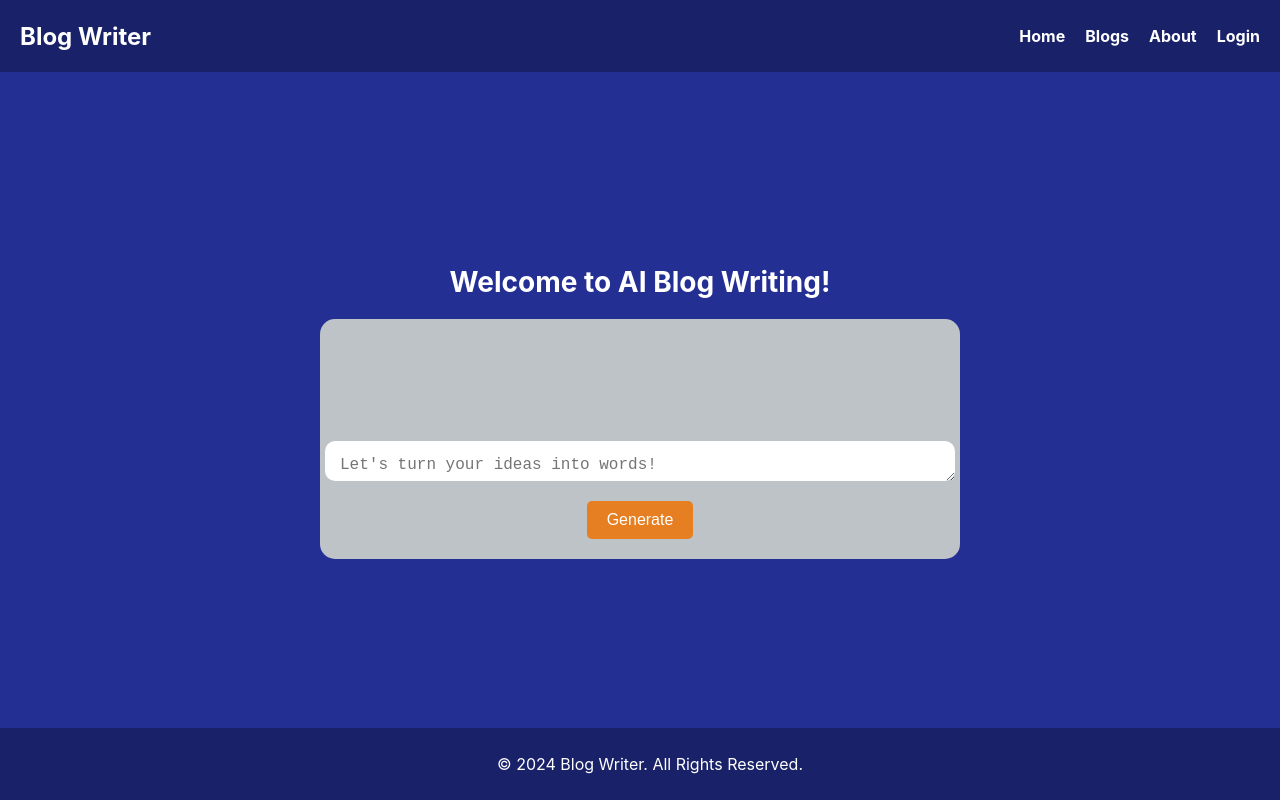
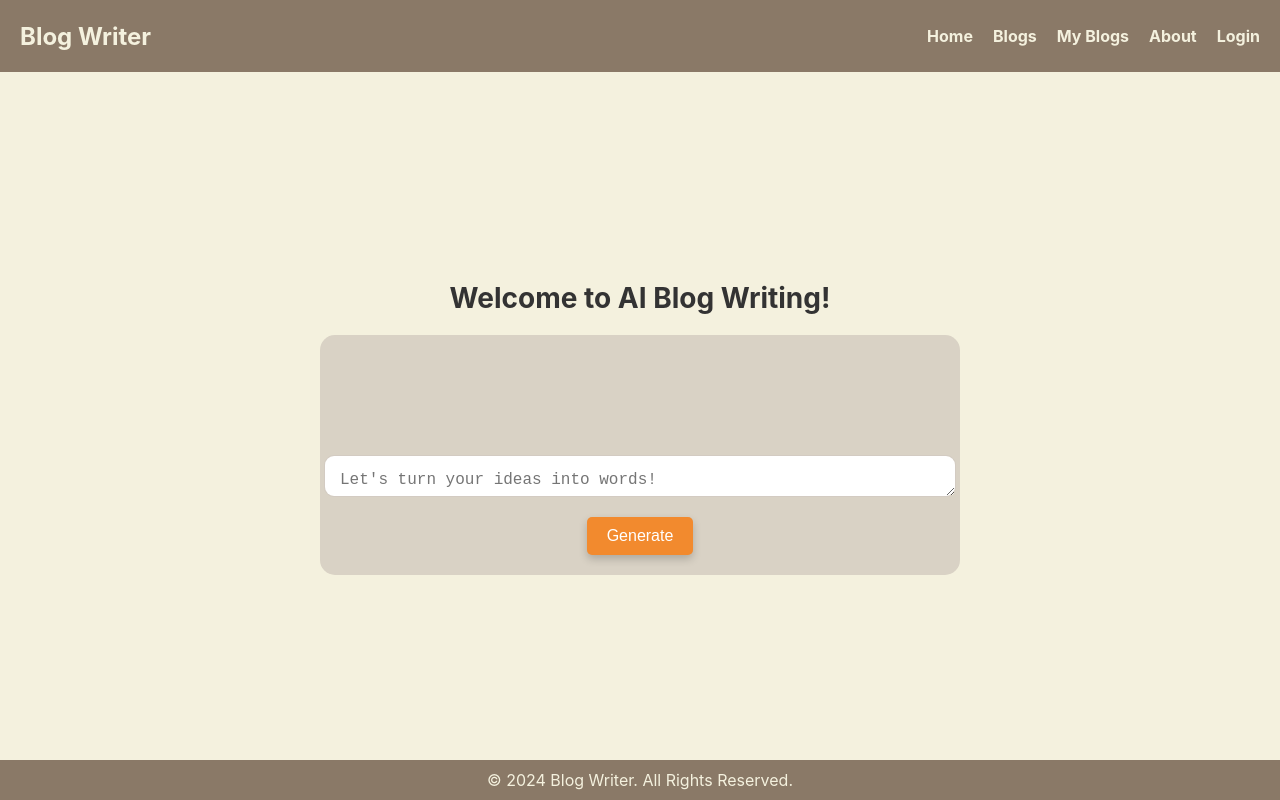
Before and after one commit to Shreeza7/CMPS-420, a React (Create React App) app in the folder frontend/: page / in a window 1280 px wide. Built offline with nearby package versions, Linux system fonts and the light colour scheme.

Commit message:
fixed footer, changed theme color, added blogs page

```diff
--- a/frontend/package.json
+++ b/frontend/package.json
@@ -8,6 +8,7 @@
     "@testing-library/user-event": "^13.5.0",
     "react": "^18.3.1",
     "react-dom": "^18.3.1",
+    "react-router-dom": "^6.27.0",
     "react-scripts": "5.0.1",
     "web-vitals": "^2.1.4"
   },
--- a/frontend/src/components/footer.js
+++ b/frontend/src/components/footer.js
@@ -3,19 +3,36 @@ import React from 'react';
 const Footer = () => {
   return (
     <footer style={footerStyle}>
-      <p>&copy; 2024 Blog Writer. All Rights Reserved.</p>
+      <p style={footerTextStyle}>&copy; 2024 Blog Writer. All Rights Reserved.</p>
     </footer>
   );
 };
 
 const footerStyle = {
-  textAlign: 'center',
-  padding: '10px',
-  backgroundColor: '#192169',
-  color: 'white',
+  display: 'flex',
+  justifyContent: 'center',
+  alignItems: 'center',
+  padding: '10px 20px',
+  backgroundColor: '#8A7967',
+  color: '#F4F1DE',
   position: 'relative',
   bottom: 0,
-  width: '100%'
+  maxWidth: '100%',
+  overflow: 'hidden',
+  textAlign: 'center',
+};
+
+const footerTextStyle = {
+  fontSize: '16px',
+  margin: 0,
+};
+
+footerStyle['@media (max-width: 600px)'] = {
+  padding: '15px 10px',
+};
+
+footerTextStyle['@media (max-width: 600px)'] = {
+  fontSize: '14px',
 };
 
 export default Footer;
--- a/frontend/src/components/header.js
+++ b/frontend/src/components/header.js
@@ -8,6 +8,7 @@ const Header = () => {
         <ul style={navStyle}>
           <li><a href="/" style={linkStyle}>Home</a></li>
           <li><a href="/blogs" style={linkStyle}>Blogs</a></li>
+          <li><a href="/myblogs" style={linkStyle}>My Blogs</a></li>
           <li><a href="/about" style={linkStyle}>About</a></li>
           <li><a href="/login" style={linkStyle}>Login</a></li>
         </ul>
@@ -21,14 +22,14 @@ const headerStyle = {
   justifyContent: 'space-between',
   alignItems: 'center',
   padding: '10px 20px',
-  backgroundColor: '#192169',
-  color: 'white'
+  backgroundColor: '#8A7967',
+  color: '#F4F1DE'
 };
 
 const logoStyle = {
   fontWeight: 'bold',
-  fontSize: '24px'
-
+  fontSize: '24px',
+  color: '#F4F1DE'
 };
 
 const navStyle = {
@@ -39,8 +40,14 @@ const navStyle = {
 };
 
 const linkStyle = {
-    color: 'white',
-    textDecoration: 'none',
-    fontSize: '16px'
-  };
+  color: '#F4F1DE',
+  textDecoration: 'none',
+  fontSize: '16px',
+  transition: 'color 0.3s',
+};
+
+linkStyle[':hover'] = {
+  color: '#E1D3B9',
+};
+
 export default Header;
--- a/frontend/src/components/main.js
+++ b/frontend/src/components/main.js
@@ -18,17 +18,18 @@ const mainStyle = {
   alignItems: 'center',
   justifyContent: 'center',
   height: '70vh',
-  backgroundColor: '#242F94',
-  color: 'white'
+  backgroundColor: '#F4F1DE',
+  color: '#333'
 };
 
 const titleStyle = {
   fontSize: '28px',
-  marginBottom: '20px'
+  marginBottom: '20px',
+  color: '#333'
 };
 
 const inputContainerStyle = {
-  backgroundColor: '#BDC3C7',
+  backgroundColor: '#D9D2C5',
   borderRadius: '15px',
   padding: '20px',
   display: 'flex',
@@ -37,7 +38,8 @@ const inputContainerStyle = {
   justifyContent: 'flex-end',
   width: '80%',
   maxWidth: '600px',
-  height: '200px'
+  height: '200px',
+  color: '#333'
 };
 
 const textareaStyle = {
@@ -46,18 +48,20 @@ const textareaStyle = {
   borderRadius: '10px',
   padding: '15px',
   fontSize: '16px',
-  border: 'none',
-  marginBottom: '20px'
+  border: '1px solid #D3CBC2',
+  marginBottom: '20px',
+  color: '#333'
 };
 
 const buttonStyle = {
   padding: '10px 20px',
-  backgroundColor: '#E67E22',
+  backgroundColor: '#F28A2E',
   color: 'white',
   border: 'none',
   borderRadius: '5px',
   fontSize: '16px',
-  cursor: 'pointer'
+  cursor: 'pointer',
+  boxShadow: '0 4px 8px rgba(0, 0, 0, 0.2)'
 };
 
 export default MainSection;
```
Also changed, not shown: frontend/src/components/blogs.js (added, +82 -0 lines), 2 other files (tests, documents, lock files or other folders).
